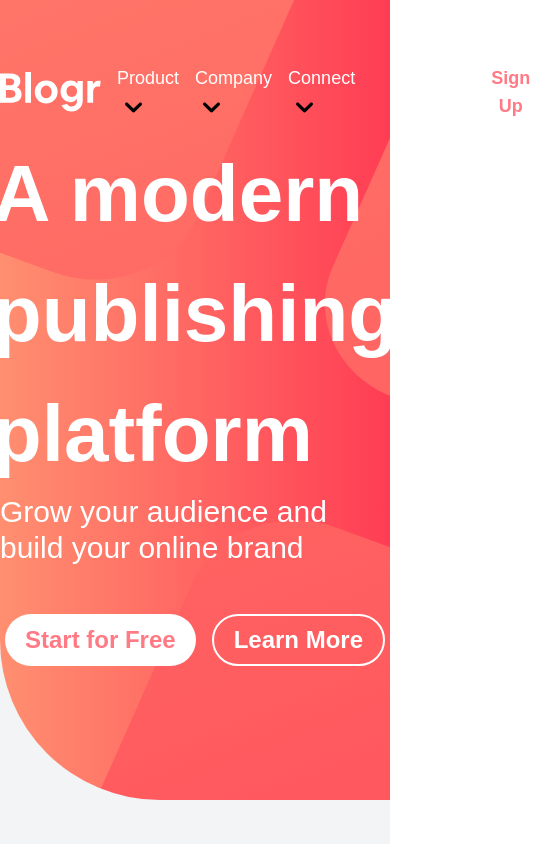
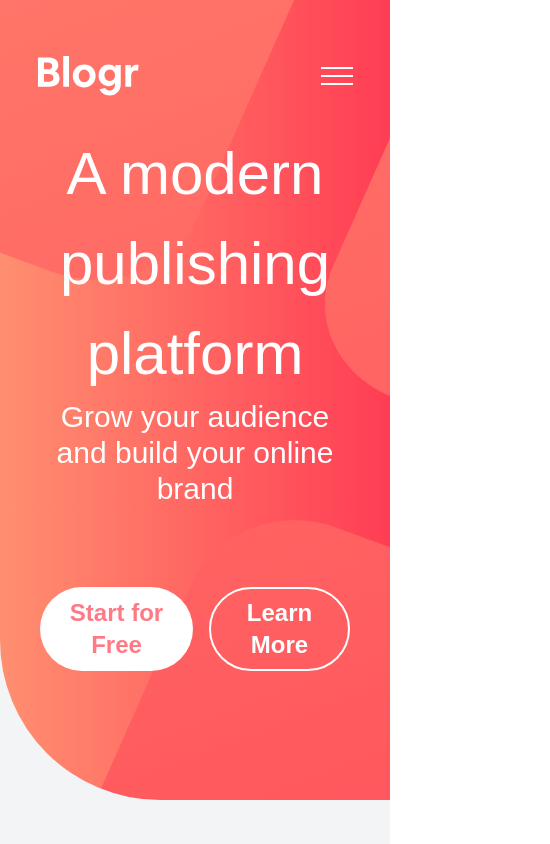
Before and after one commit to Blanco237/Tailwind, a React (Create React App) app in the folder tailwind-react/: page / in a window 390 px wide. Shown: the top 844 px of the page, 550 px wide, since content can reach past the window. Built offline with nearby package versions, Linux system fonts and the light colour scheme.

Commit message:
Added responsivity to Header and SectionOne

```diff
--- a/tailwind-react/src/components/Header.jsx
+++ b/tailwind-react/src/components/Header.jsx
@@ -1,6 +1,7 @@
 import React from 'react'
 
 import logo from '../assets/images/logo.svg'
+import icon from '../assets/images/icon-hamburger.svg'
 
 
 import DropdownItem from '../partials/DropdownItem'
@@ -10,7 +11,7 @@ const Header = () => {
     <header className=' absolute top-0 left-0 w-full bg-transparent items-center flex flex-row justify-around gap-4 py-4 pt-14'>
         <img src={logo} className='w-max' />
         <nav>
-            <ul className='flex flex-row items-center gap-4 text-white justify-between text-lg'>
+            <ul className='hidden flex-row items-center gap-4 text-white justify-between text-lg md:flex '>
                 { [ {title: 'Product', links: ['Overview','Pricing','Marketplace','Features','Integrations']},
                     {title: 'Company', links: ['About','Team','Careers','Blog',]},
                     {title: 'Connect', links: ['Contact Us','Newsletter','LinkedIn']},
@@ -18,10 +19,11 @@ const Header = () => {
                    ) }
             </ul>
         </nav>
-        <nav className='text-white flex gap-4 text-lg cursor-pointer'>
+        <nav className='text-white gap-4 text-lg cursor-pointer hidden md:flex'>
         <button className=' px-5 py-1'>Login</button>
             <button className='rounded-3xl px-5 py-2 transition duration-300 ease-linear bg-white text-light-red font-semibold hover:bg-light-red hover:text-white'>Sign Up</button>
         </nav>
+        <img src={icon} className='w-max flex md:hidden' />
     </header>
   )
 }
--- a/tailwind-react/src/components/SectionOne.jsx
+++ b/tailwind-react/src/components/SectionOne.jsx
@@ -2,11 +2,11 @@ import React from 'react'
 
 const SectionOne = () => {
   return (
-      <section className='w-full h-[800px] bg-svg rounded-bl-[10rem] flex flex-col justify-center items-center text-white' >
+      <section className='w-full h-[800px] bg-svg rounded-bl-[10rem] flex flex-col justify-center items-center text-white px-10 text-center' >
 
-  <h1 className='text-[80px] font-semibold'>A modern publishing platform</h1>
+  <h1 className='md:text-[80px] md:font-semibold text-[60px] text-center font-medium '>A modern publishing platform</h1>
   <p className='text-3xl font-thin '>Grow your audience and build your online brand</p>
-    <div className='flex flex-row gap-4 text-2xl mt-12'>
+    <div className='flex flex-row gap-4 text-2xl md:mt-12 mt-20'>
         <button className='rounded-full px-5 py-2 transition duration-300 ease-linear bg-white text-light-red font-semibold hover:bg-light-red hover:text-white'>Start for Free</button>
         <button className='rounded-full px-5 py-2 transition duration-300 ease-linear  text-white border-2 border-white font-semibold hover:bg-white hover:text-light-red'>Learn More</button>
     </div>
--- a/tailwind-react/tailwind.config.js
+++ b/tailwind-react/tailwind.config.js
@@ -21,9 +21,16 @@ module.exports = {
         'grad-dark-blue': '#00d8d8',
       },
     },
+    // screens: {
+    //   'mobile': '375px',
+    //   'desktop': '1024px'
+    // },
     screens: {
-      'mobile': '375px',
-      'desktop': '1024px'
+      sm: '640px',
+      md: '1280px',
+      lg: '1024px',
+      xl: '768px',
+      '2xl': '640px',
     },
   },
   plugins: [],
```
